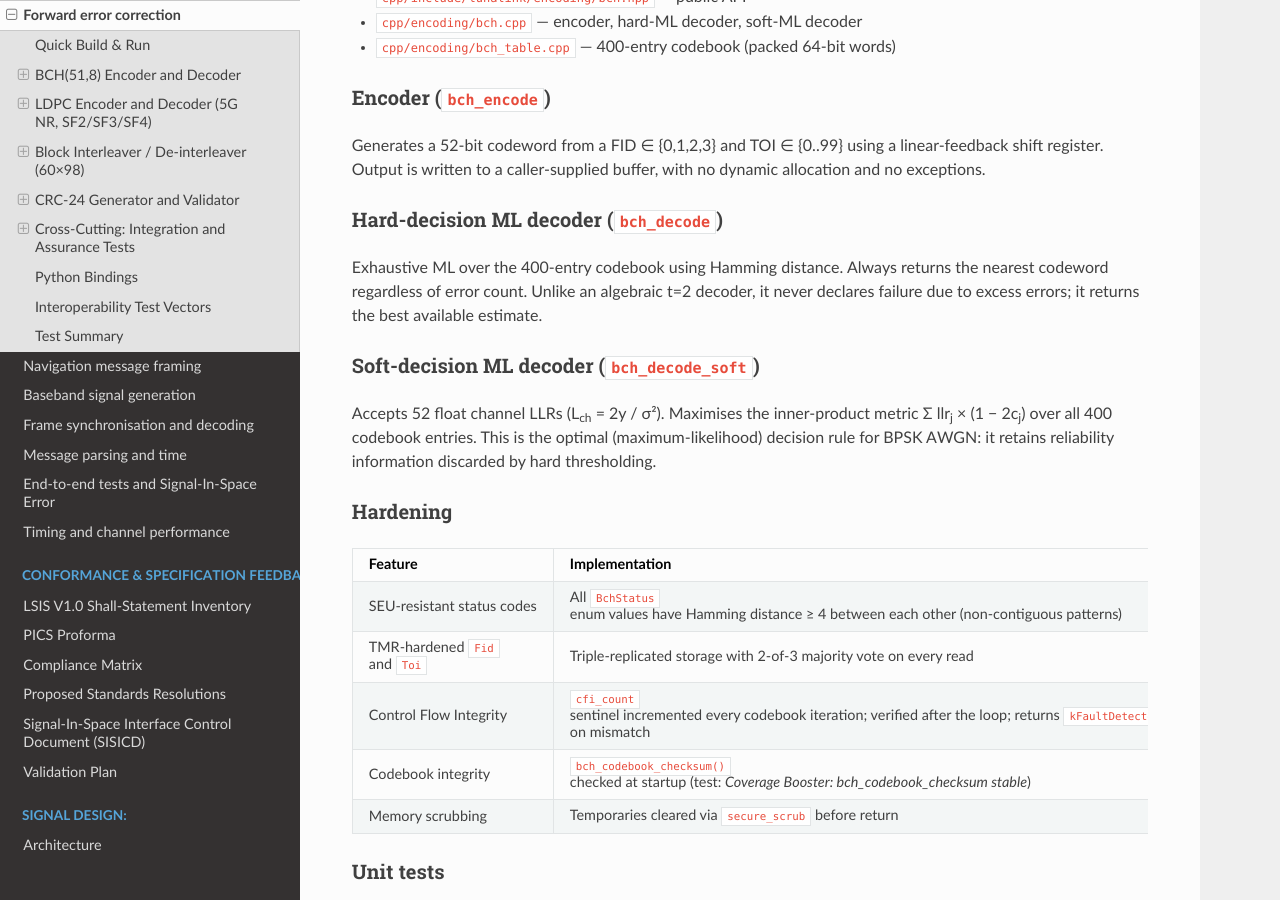
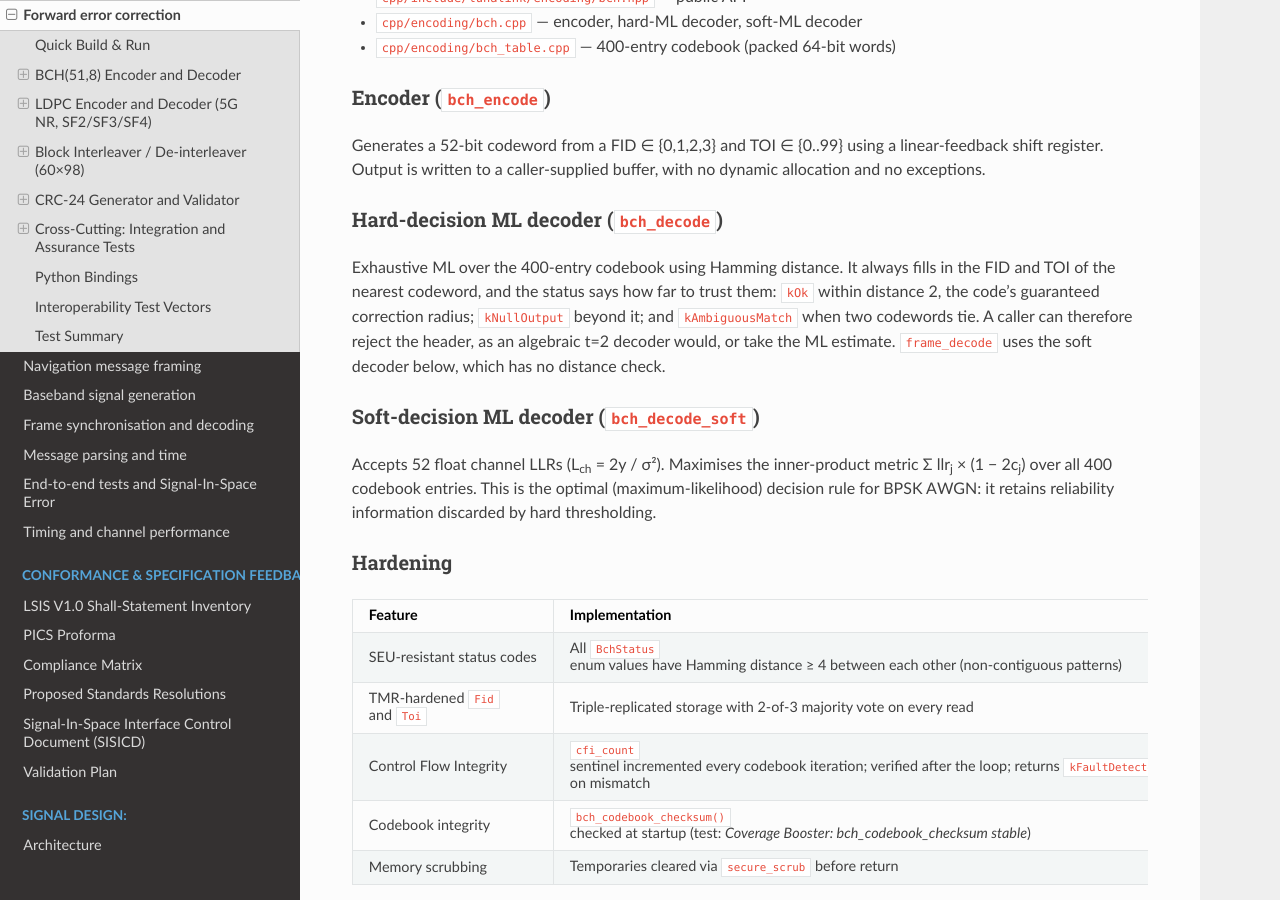
Before and after one commit to luar-space/lunalink, a Sphinx documentation site: the page built from docs/verification/error_correction.rst, in a window 1280 px wide and 900 px high, scrolled down 1020 px. Built offline with Sphinx 7.4.7 and the Read the Docs theme 3.1.0, drawn with Linux system fonts in a browser that asks for light colours; pages that are not in the unit, such as notebooks, are missing from menus.

Commit message:
docs: say the hard BCH decoder flags results beyond distance 2
error_correction.rst said bch_decode never declares failure; it sets
kNullOutput beyond distance 2 and kAmbiguousMatch on a tie, while still
filling in the nearest codeword's FID and TOI.  bch_performance.rst now
says its FER figures score that estimate and ignore the status, which
is what test_bch_ber.cpp does.

Co-Authored-By: Claude Opus 5.5 (1M context) <noreply@anthropic.com>

```diff
--- a/docs/verification/error_correction.rst
+++ b/docs/verification/error_correction.rst
@@ -78,10 +78,14 @@ caller-supplied buffer, with no dynamic allocation and no exceptions.
 Hard-decision ML decoder (``bch_decode``)
 ~~~~~~~~~~~~~~~~~~~~~~~~~~~~~~~~~~~~~~~~~~
 
-Exhaustive ML over the 400-entry codebook using Hamming distance.  Always
-returns the nearest codeword regardless of error count.  Unlike an
-algebraic t=2 decoder, it never declares failure due to excess errors; it
-returns the best available estimate.
+Exhaustive ML over the 400-entry codebook using Hamming distance.  It
+always fills in the FID and TOI of the nearest codeword, and the status
+says how far to trust them: ``kOk`` within distance 2, the code's
+guaranteed correction radius; ``kNullOutput`` beyond it; and
+``kAmbiguousMatch`` when two codewords tie.  A caller can therefore reject
+the header, as an algebraic t=2 decoder would, or take the ML estimate.
+``frame_decode`` uses the soft decoder below, which has no distance
+check.
 
 Soft-decision ML decoder (``bch_decode_soft``)
 ~~~~~~~~~~~~~~~~~~~~~~~~~~~~~~~~~~~~~~~~~~~~~~~
```
Also changed, not shown: docs/signal/bch_performance.rst (+6 -3 lines).
